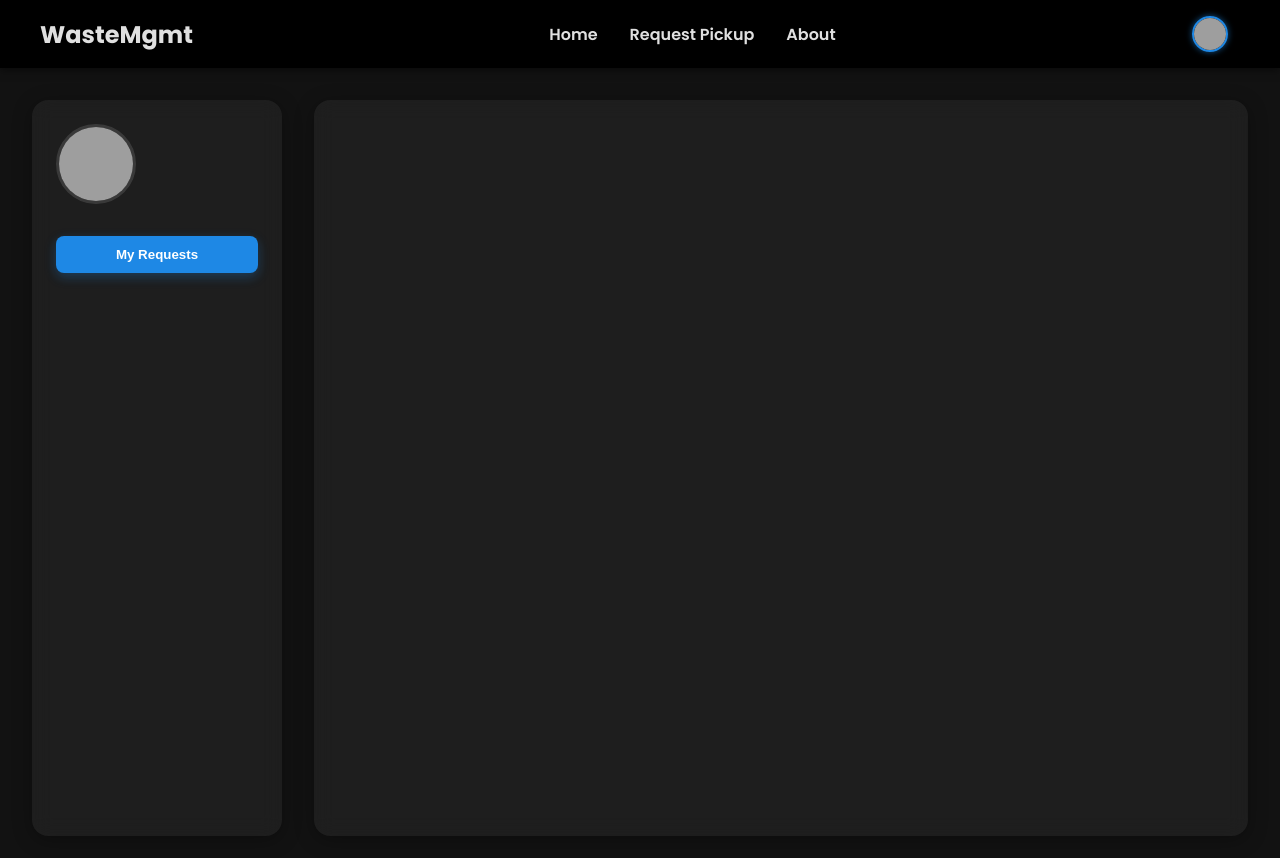
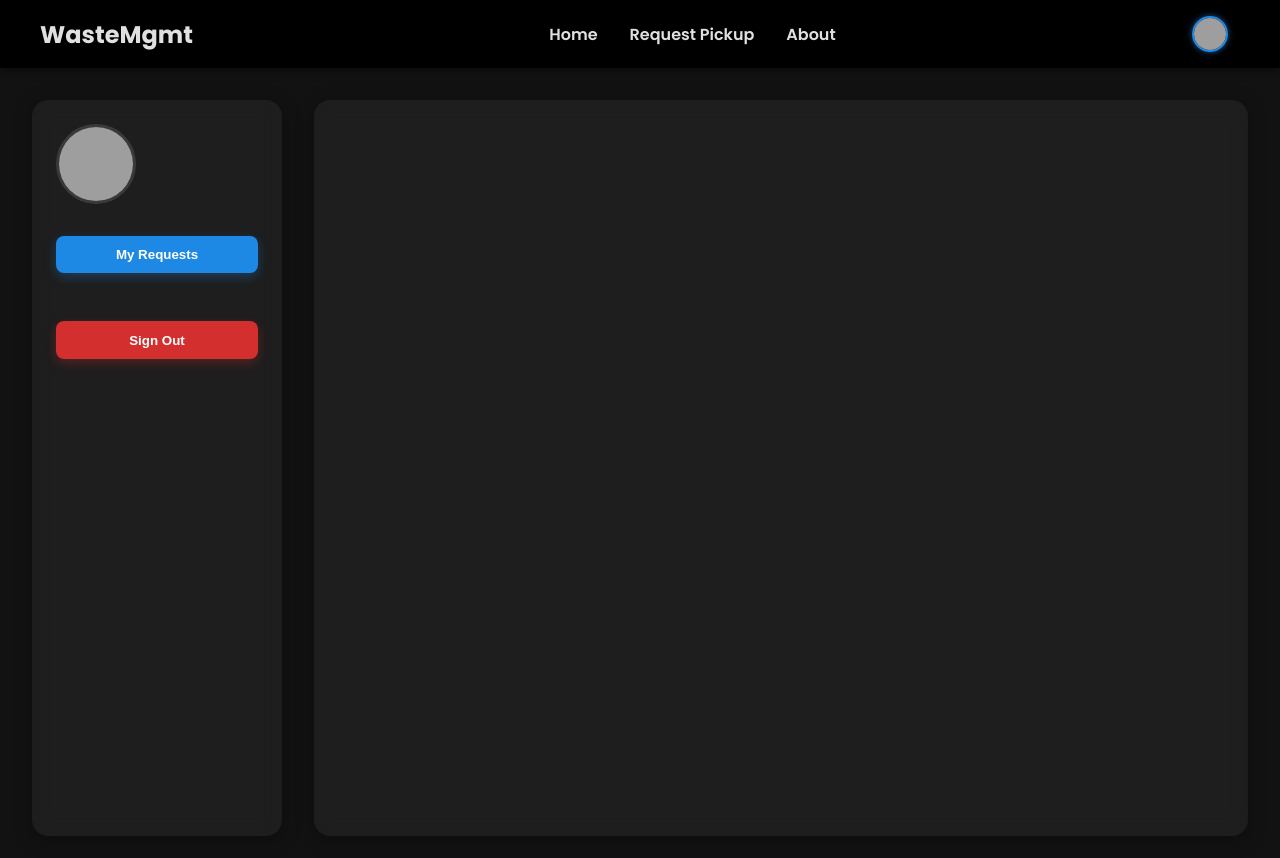
Before and after one commit to riteshbamola/LocalWasteManagement, a React (Vite) app in the folder Client/: page /profile in a window 1280 px wide. Shown: the top 858 px of the page. Built offline with nearby package versions, Linux system fonts and the light colour scheme; grey boxes are pictures that could not be loaded.

Commit message:
update profile.js
added signout

```diff
--- a/Client/src/Components/Profile/Profile.css
+++ b/Client/src/Components/Profile/Profile.css
@@ -140,3 +140,20 @@
     width: 100%;
   }
 }
+
+.signout-btn {
+  margin-top: 2rem;
+  padding: 0.7rem 1rem;
+  background-color: #d32f2f;
+  color: white;
+  border: none;
+  border-radius: 8px;
+  cursor: pointer;
+  font-weight: 600;
+  transition: background-color 0.3s ease;
+  box-shadow: 0 4px 12px rgba(211, 47, 47, 0.3);
+}
+
+.signout-btn:hover {
+  background-color: #b71c1c;
+}
--- a/Client/src/Components/Profile/Profile.jsx
+++ b/Client/src/Components/Profile/Profile.jsx
@@ -1,10 +1,13 @@
 import React, { useState } from 'react';
 import './Profile.css';
 import Navbar from '../Navbar/Navbar';
+
+import { useNavigate } from 'react-router-dom';
 import { useGlobalContext } from '../../Contexts/globalcontext';
 const Profile = () => {
+ const navigate = useNavigate();
 
-  const{username}= useGlobalContext();
+  const{username,signout}= useGlobalContext();
   const [requests, setRequests] = useState(null);
   const [loading, setLoading] = useState(false);
 
@@ -23,6 +26,10 @@ const Profile = () => {
       setLoading(false);
     }, 800);
   };
+  const handleClick =()=>{
+    signout();
+    navigate('/login');
+  }
 
   return (
     <>
@@ -38,6 +45,7 @@ const Profile = () => {
         <button className="request-btn" onClick={fetchRequests}>
           My Requests
         </button>
+          <button className="signout-btn" onClick={handleClick}>Sign Out</button>
       </div>
 
       {/* Main Content Area */}
@@ -58,9 +66,13 @@ const Profile = () => {
                 </li>
               ))}
             </ul>
+
+
           </div>
         )}
+
       </div>
+
     </div>
      </>
   );
--- a/Client/src/Contexts/globalcontext.jsx
+++ b/Client/src/Contexts/globalcontext.jsx
@@ -56,6 +56,13 @@ const handlelogin = async (data) => {
     }
   };
 
+  const signout =()=>{
+    localStorage.removeItem('token');
+    setUser(null);
+    setToken(null);
+    setusername(null);
+  }
+
   const addrequest = async (data) => {
     setLoading(true);
     setError(null);
@@ -84,7 +91,8 @@ const handlelogin = async (data) => {
       getAccount,
       addrequest,
       setUser,
-      setToken
+      setToken,
+      signout
     }}>
       {children}
     </GlobalContext.Provider>
```
